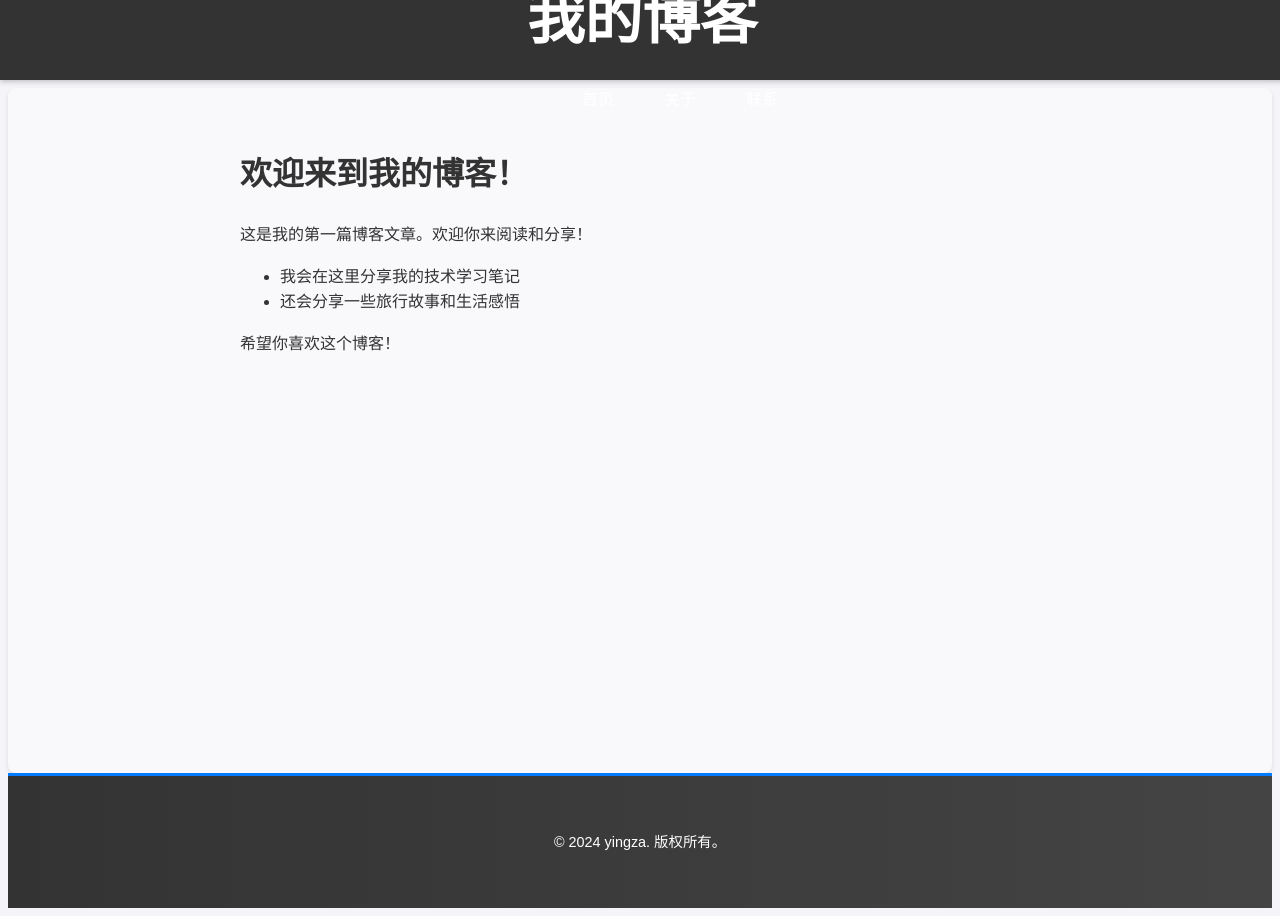
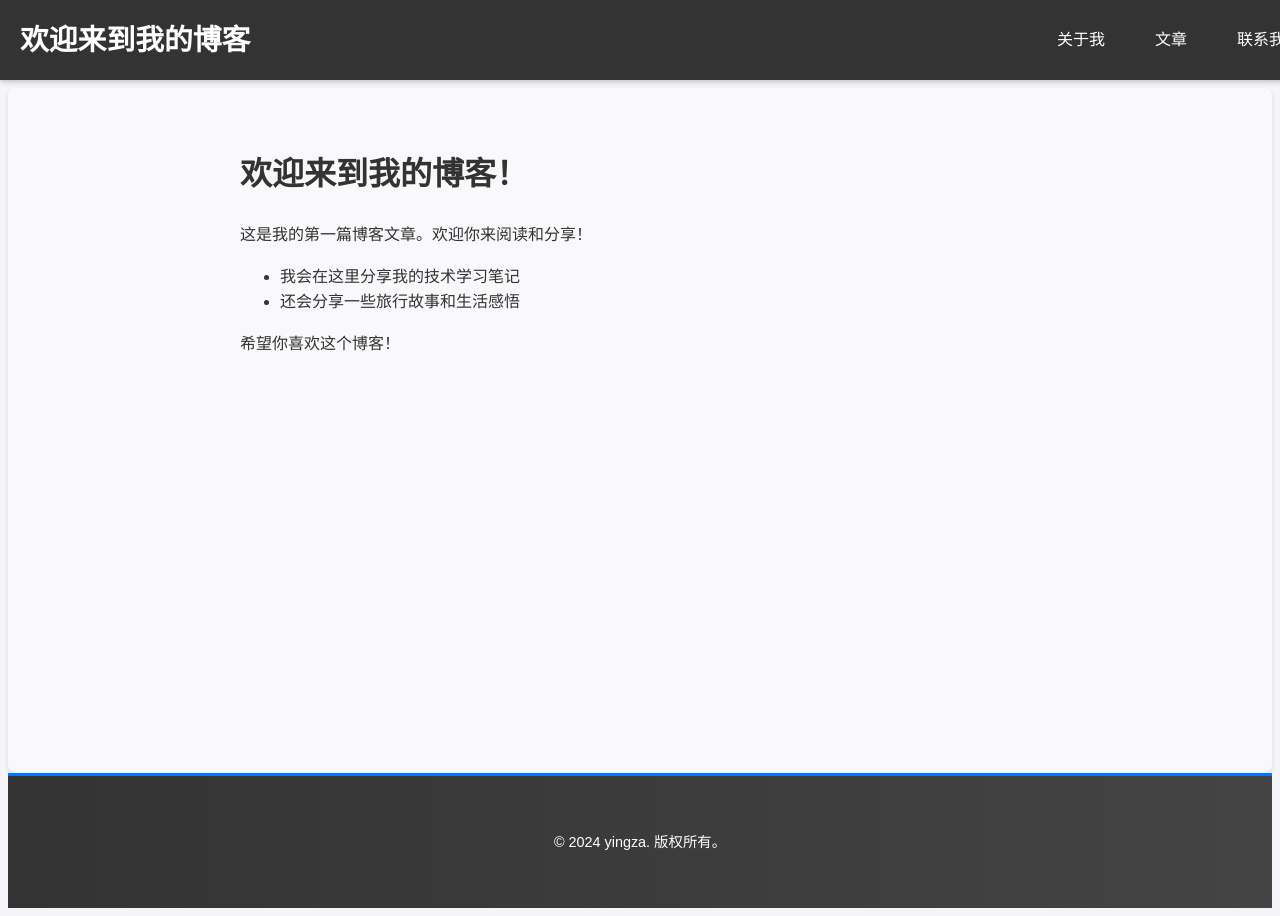
Before and after one commit to yingza-l/skills-github-pages, a Jekyll site: the page built from index.md, in a window 1280 px wide. Built offline with Jekyll 4.4.1, drawn with Linux system fonts in a browser that asks for light colours.

Commit message:
Update header.html

```diff
--- a/_includes/header.html
+++ b/_includes/header.html
@@ -1,14 +1,12 @@
 <header>
-  <div class="container">
-    <h1 class="logo">
-      <a href="{{ site.baseurl }}/">我的博客</a>
-    </h1>
+    <div class="logo">
+        <a href="/">欢迎来到我的博客</a>
+    </div>
     <nav>
-      <ul>
-        <li><a href="{{ site.baseurl }}/">首页</a></li>
-        <li><a href="{{ site.baseurl }}/about">关于</a></li>
-        <li><a href="{{ site.baseurl }}/contact">联系</a></li>
-      </ul>
+        <ul>
+            <li><a href="/about">关于我</a></li>
+            <li><a href="/articles">文章</a></li>
+            <li><a href="/contact">联系我</a></li>
+        </ul>
     </nav>
-  </div>
 </header>
```
